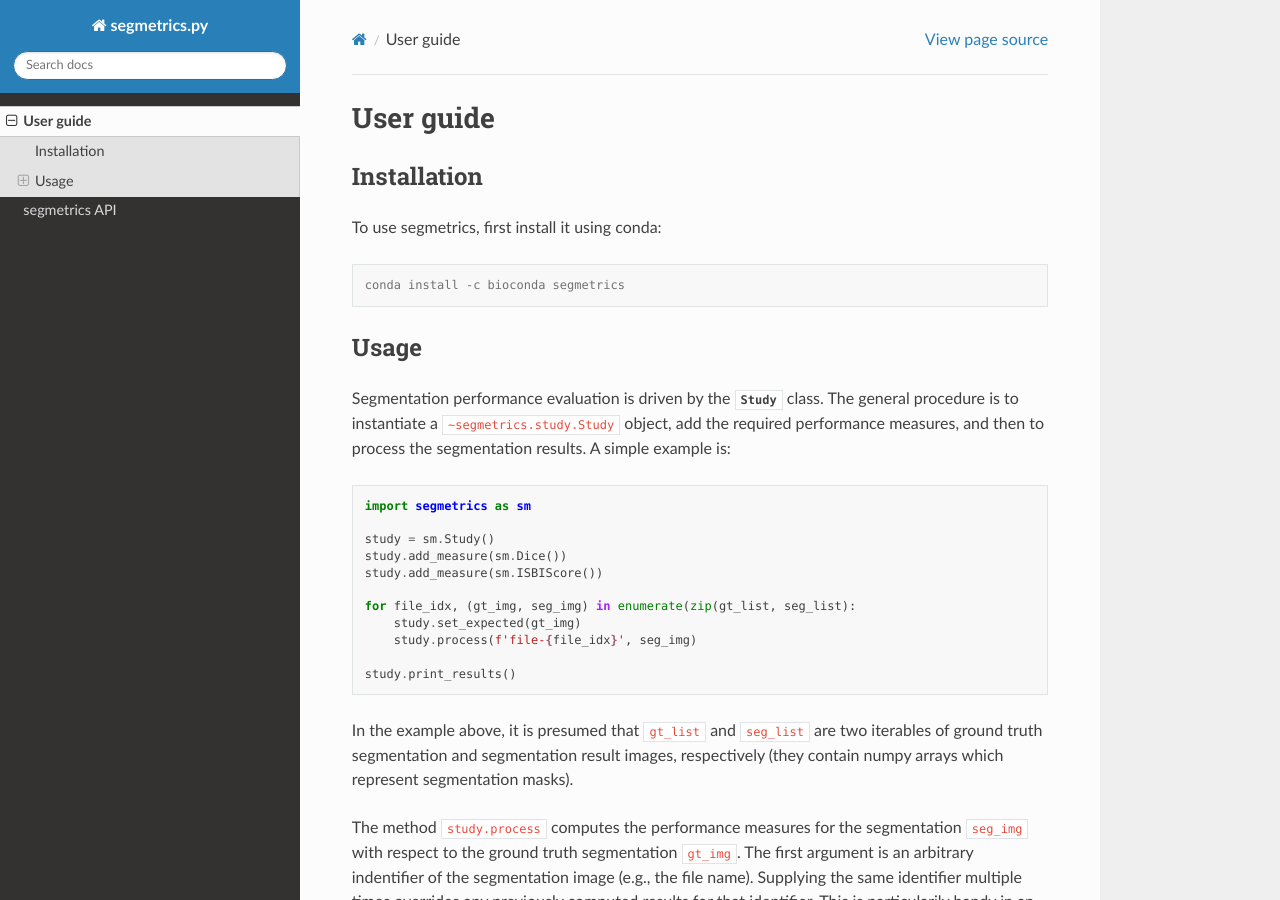
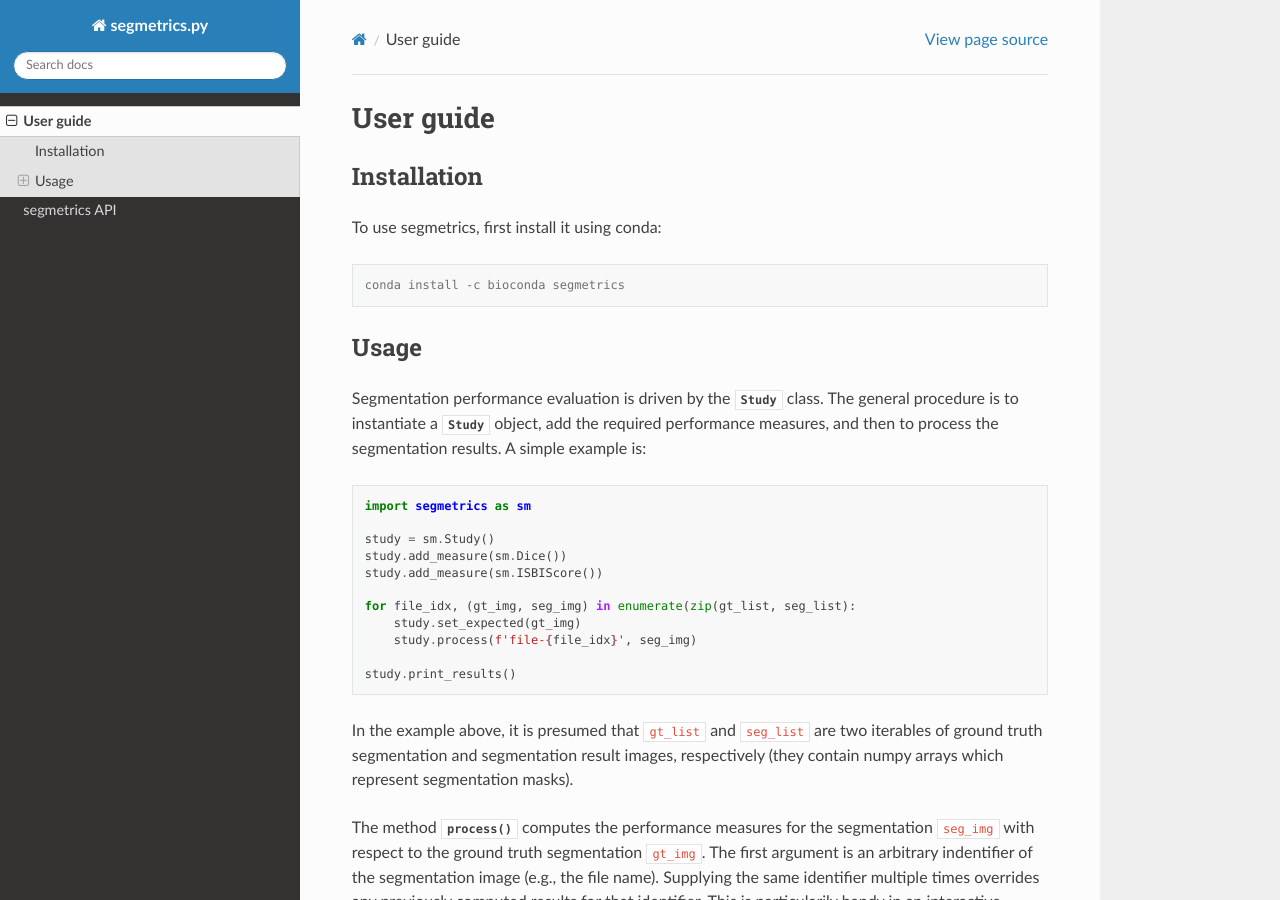
Before and after one commit to BMCV/segmetrics, a Sphinx documentation site: the page built from docs/source/usage.rst, in a window 1280 px wide and 900 px high. Built offline with Sphinx 7.4.7 and the Read the Docs theme 2.0.0, drawn with Linux system fonts in a browser that asks for light colours; some of the changed lines change nothing that is shown.

Commit message:
Update usage.rst

```diff
--- a/docs/source/usage.rst
+++ b/docs/source/usage.rst
@@ -13,7 +13,7 @@ To use segmetrics, first install it using conda:
 Usage
 -----
 
-Segmentation performance evaluation is driven by the :py:class:`~segmetrics.study.Study` class. The general procedure is to instantiate a ``~segmetrics.study.Study`` object, add the required performance measures, and then to process the segmentation results. A simple example is:
+Segmentation performance evaluation is driven by the :py:class:`~segmetrics.study.Study` class. The general procedure is to instantiate a :py:class:`~segmetrics.study.Study` object, add the required performance measures, and then to process the segmentation results. A simple example is:
 
 .. code-block:: python
 
@@ -31,7 +31,7 @@ Segmentation performance evaluation is driven by the :py:class:`~segmetrics.stud
 
 In the example above, it is presumed that ``gt_list`` and ``seg_list`` are two iterables of ground truth segmentation and segmentation result images, respectively (they contain numpy arrays which represent segmentation masks).
 
-The method ``study.process`` computes the performance measures for the segmentation ``seg_img`` with respect to the ground truth segmentation ``gt_img``. The first argument is an arbitrary indentifier of the segmentation image (e.g., the file name). Supplying the same identifier multiple times overrides any previously computed results for that identifier. This is particularily handy in an interactive environment, such as Jupyter notebooks. The identifier is also used in the detailed output of the study (e.g., ``study.tocsv()``).
+The method :py:meth:`~segmetrics.study.Study.process` computes the performance measures for the segmentation ``seg_img`` with respect to the ground truth segmentation ``gt_img``. The first argument is an arbitrary indentifier of the segmentation image (e.g., the file name). Supplying the same identifier multiple times overrides any previously computed results for that identifier. This is particularily handy in an interactive environment, such as Jupyter notebooks. The identifier is also used in the detailed output of the study (e.g., ``study.tocsv()``).
 
 Implemented performance measures
 ********************************
```
